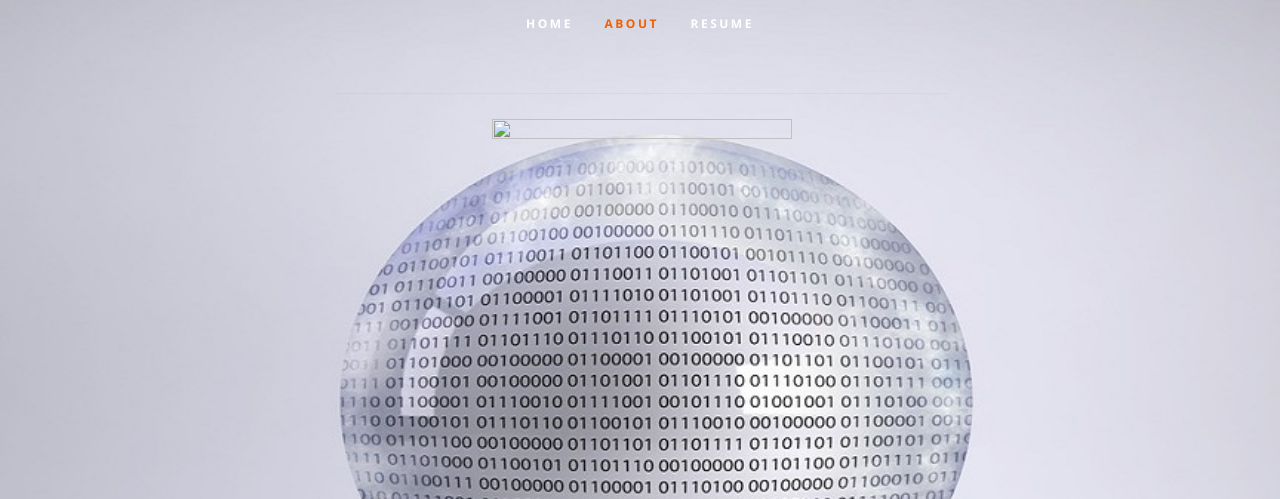
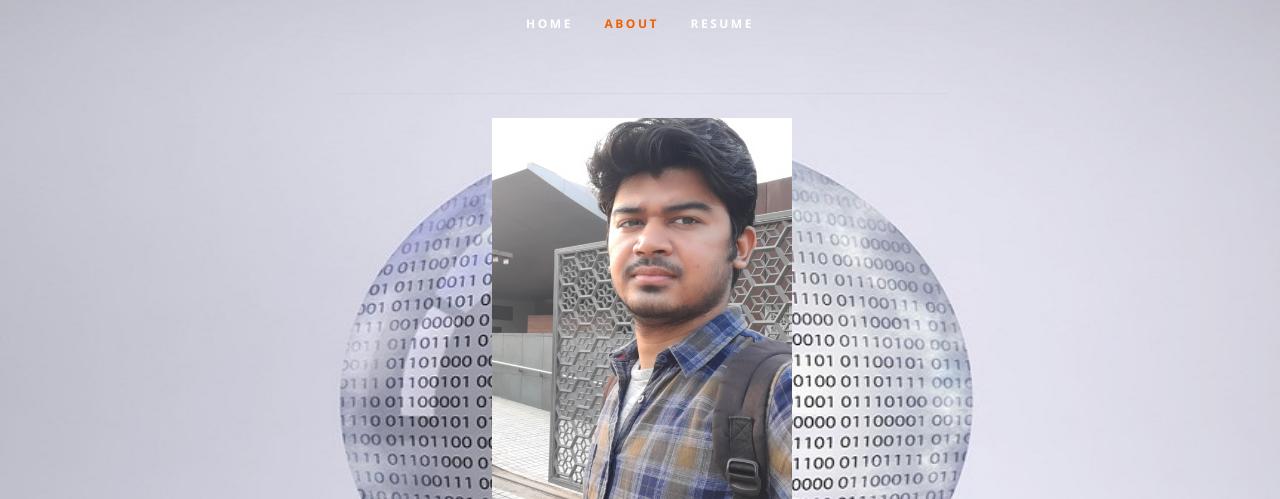
Before and after one commit to sunnyanand8651/sunnyanand8651.github.io, a plain HTML site: page index.html in a window 1280 px wide. Shown: the top 499 px of the page. Drawn offline with nearby package versions, Linux system fonts and the light colour scheme.

Commit message:
Update index.html

```diff
--- a/index.html
+++ b/index.html
@@ -53,12 +53,7 @@
          <div class="banner-text">
 
             <hr />
-			<img src="images/profile_pic1.jpg" width="300" height="400" style="vertical-align:middle">
-			<!-- <style>
-				img {
-				  border-radius: 50%;
-				}
-			</style>-->
+			<img src="images/profile_pic.jpg" width="300" height="400" style="vertical-align:middle">
             <h1 class="responsive-headline">Sunny Anand</h1>
             <ul class="social">
                <li><a href="https://www.facebook.com/sunny8651"><i class="fa fa-facebook"></i></a></li>
```
